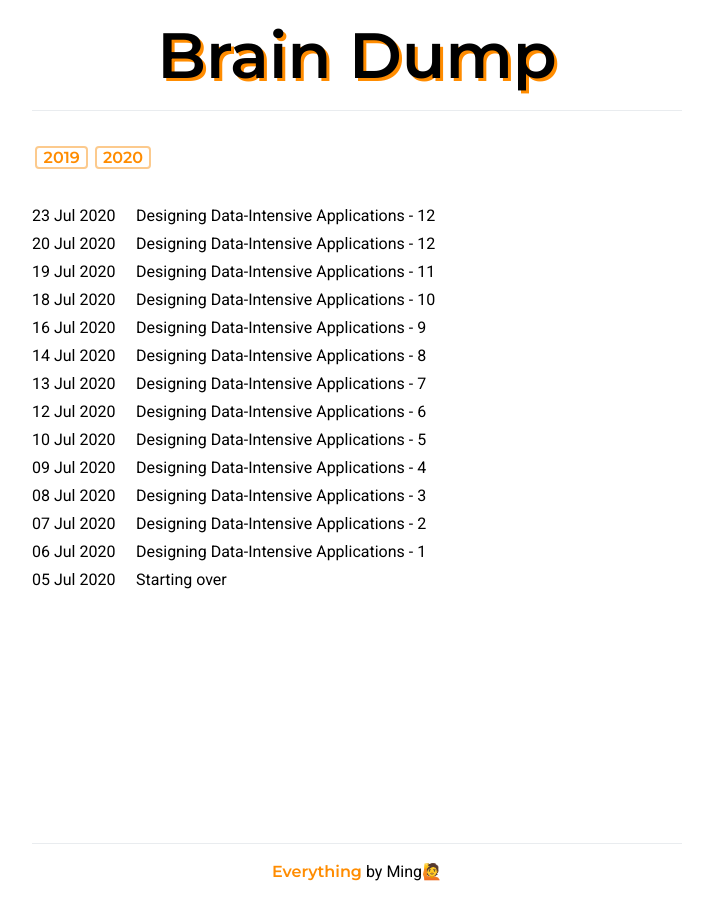
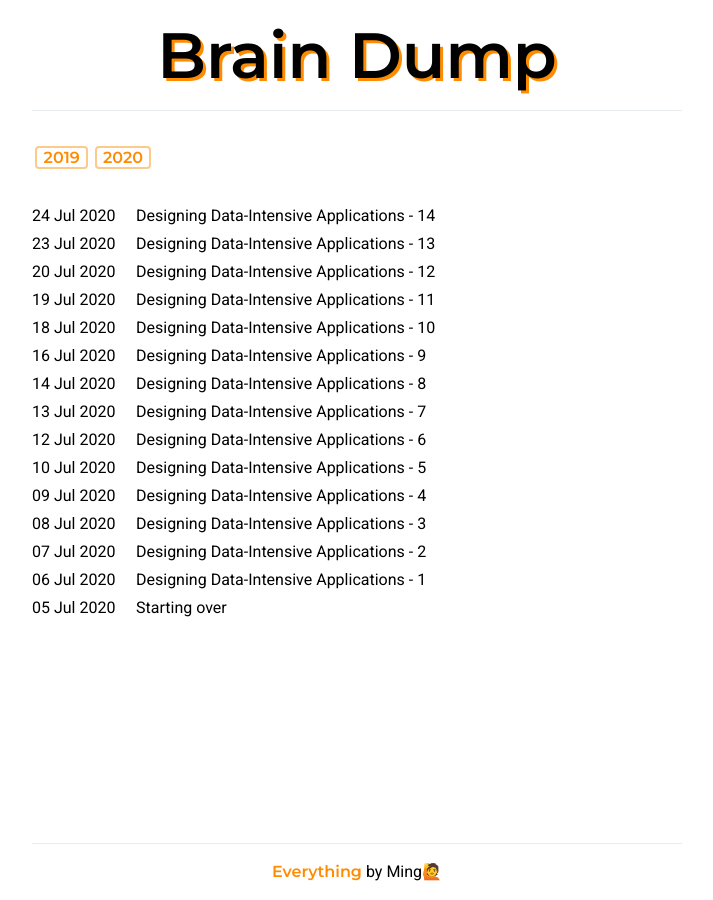
Before and after one commit to ming-yong/archive, a Jekyll site: the page built from index.html, in a window 1280 px wide. Shown: the whole page, without its empty margins (283-996 px from the left). Built offline with Jekyll 4.4.1, drawn with Linux system fonts in a browser that asks for light colours; nearby versions of some CDN libraries.

Commit message:
24July2020

```diff
--- a/_posts/2020-07-23-designing data intensive applications 13.md
+++ b/_posts/2020-07-23-designing data intensive applications 13.md
@@ -1,5 +1,5 @@
 ---
-title: Designing Data-Intensive Applications - 12
+title: Designing Data-Intensive Applications - 13
 description: Reading "Designing Data-Intensive Applications" by Martin Kleppmann
 category: 2020
 ---
```
Also changed, not shown: _posts/2020-07-24-designing data intensive applications 14.md (added, +11 -0 lines).
